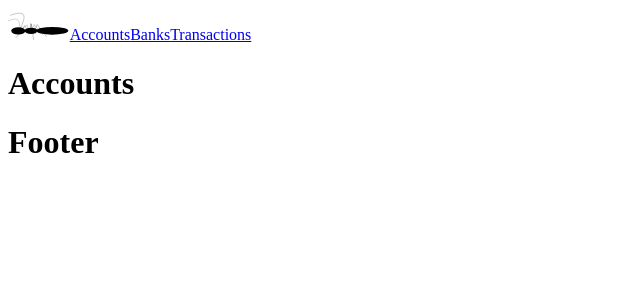
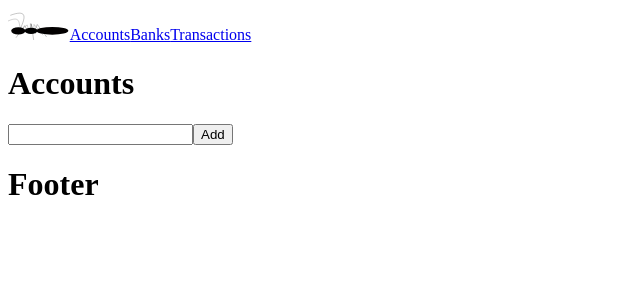
Before and after one commit to neimheadh/ant-vue, a Nuxt app: page /accounts in a window 1280 px wide. Shown: the top 300 px of the page, without its empty margins (0-640 px from the left). Built offline with nearby package versions, Linux system fonts and the light colour scheme.

Commit message:
Data storage

```diff
--- a/components/atoms/Button.vue
+++ b/components/atoms/Button.vue
@@ -1,3 +1,18 @@
 <template>
-  <button class="btn btn-default">Hello</button>
+  <button :type="type" @click="$emit('click')"><slot /></button>
 </template>
+
+<script lang="ts">
+import Vue from 'vue'
+export default Vue.extend({
+  props: {
+    /**
+     * Button type.
+     */
+    type: {
+      type: [String],
+      default: 'button',
+    }
+  }
+})
+</script>
--- a/components/atoms/Input.vue
+++ b/components/atoms/Input.vue
@@ -1,3 +1,28 @@
 <template>
-  <input type="text" value="" placeholder="Hello">
+  <input
+    :type="type"
+    :placeholder="placeholder"
+
+    v-bind:value="value"
+    v-on:input="$emit('input', $event.target.value)"
+  />
 </template>
+
+<script lang="ts">
+import Vue from 'vue'
+export default Vue.extend({
+  props: {
+    type: {
+      type: [String],
+      default: 'text',
+    },
+    value: {
+      default: '',
+    },
+    placeholder: {
+      type: [String],
+      default: '',
+    }
+  }
+})
+</script>
--- a/nuxt.config.js
+++ b/nuxt.config.js
@@ -6,4 +6,10 @@ export default {
             '~/components/organisms',
         ],
     },
+
+    plugins: [
+        { src: '~/plugins/persistedState.client.js' },
+    ],
+
+    store: true,
 }
--- a/package.json
+++ b/package.json
@@ -8,6 +8,8 @@
   },
   "dependencies": {
     "@vue/composition-api": "^1.1.3",
-    "nuxt": "^2.15.8"
+    "nuxt": "^2.15.8",
+    "uuid": "^8.3.2",
+    "vuex-persistedstate": "^4.0.0"
   }
 }
--- a/pages/accounts/index.vue
+++ b/pages/accounts/index.vue
@@ -1,3 +1,39 @@
 <template>
-    <h1>Accounts</h1>
+    <div>
+        <h1>Accounts</h1>
+
+        <Input v-model="name" />
+        <Button @click="add()">Add</button>
+
+        <ul>
+            <li v-for="row in accounts" :key="row.uuid">
+                {{ row.name }}
+                <Button @click="remove(row)">x</Button>
+            </li>
+        </ul>
+    </div>
 </template>
+
+<script lang="ts">
+import Vue from 'vue'
+export default Vue.extend({
+    computed: {
+        accounts() {
+            return this.$store.state.accounts.list;
+        }
+    },
+    data: () => ({
+        name: '',
+    }),
+    methods: {
+        add() {
+            this.$store.commit('accounts/add', { name: this.name });
+
+            this.name = '';
+        },
+        remove(row) {
+            this.$store.commit('accounts/remove', row);
+        }
+    }
+})
+</script>
--- /dev/null
+++ b/plugins/persistedState.client.js
@@ -0,0 +1,6 @@
+import createPersistedState from 'vuex-persistedstate'
+
+export default ({store}) => {
+    console.log('Store', store);
+    createPersistedState()(store);
+}
--- /dev/null
+++ b/store/accounts.js
@@ -0,0 +1,23 @@
+import { v4 as uuidv4 } from 'uuid';
+
+export const state = () => ({
+    list: [],
+});
+
+export const mutations = {
+    add(state, { name }) {
+        const uuid = uuidv4();
+
+        state.list.push({
+            uuid,
+            name,
+        });
+    },
+    remove(state, { uuid }) {
+        const i = state.list.findIndex((account) => account.uuid === uuid);
+
+        if (i >= 0) {
+            state.list.splice(i, 1);
+        }
+    },
+}
```
Also changed, not shown: 2 other files (tests, documents, lock files or other folders).
